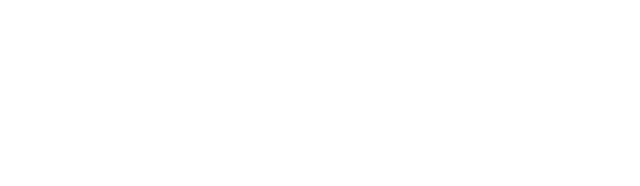
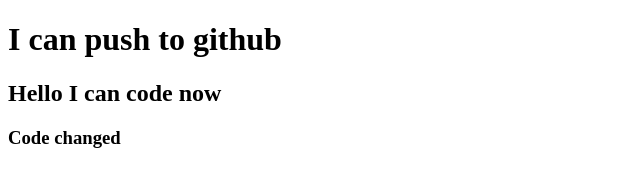
Before and after one commit to Mostofarusho/my-second-repo, a plain HTML site: page index.html in a window 1280 px wide. Shown: the whole page, without its empty margins (0-640 px from the left). Drawn offline with Linux system fonts and the light colour scheme.

Commit message:
added header

```diff
--- a/index.html
+++ b/index.html
@@ -7,6 +7,8 @@
     <title>My second github repo</title>
 </head>
 <body>
-
+    <h1>I can push to github</h1>
+    <h2>Hello I can code now</h2>
+    <h3>Code changed</h3>
 </body>
 </html>
```
